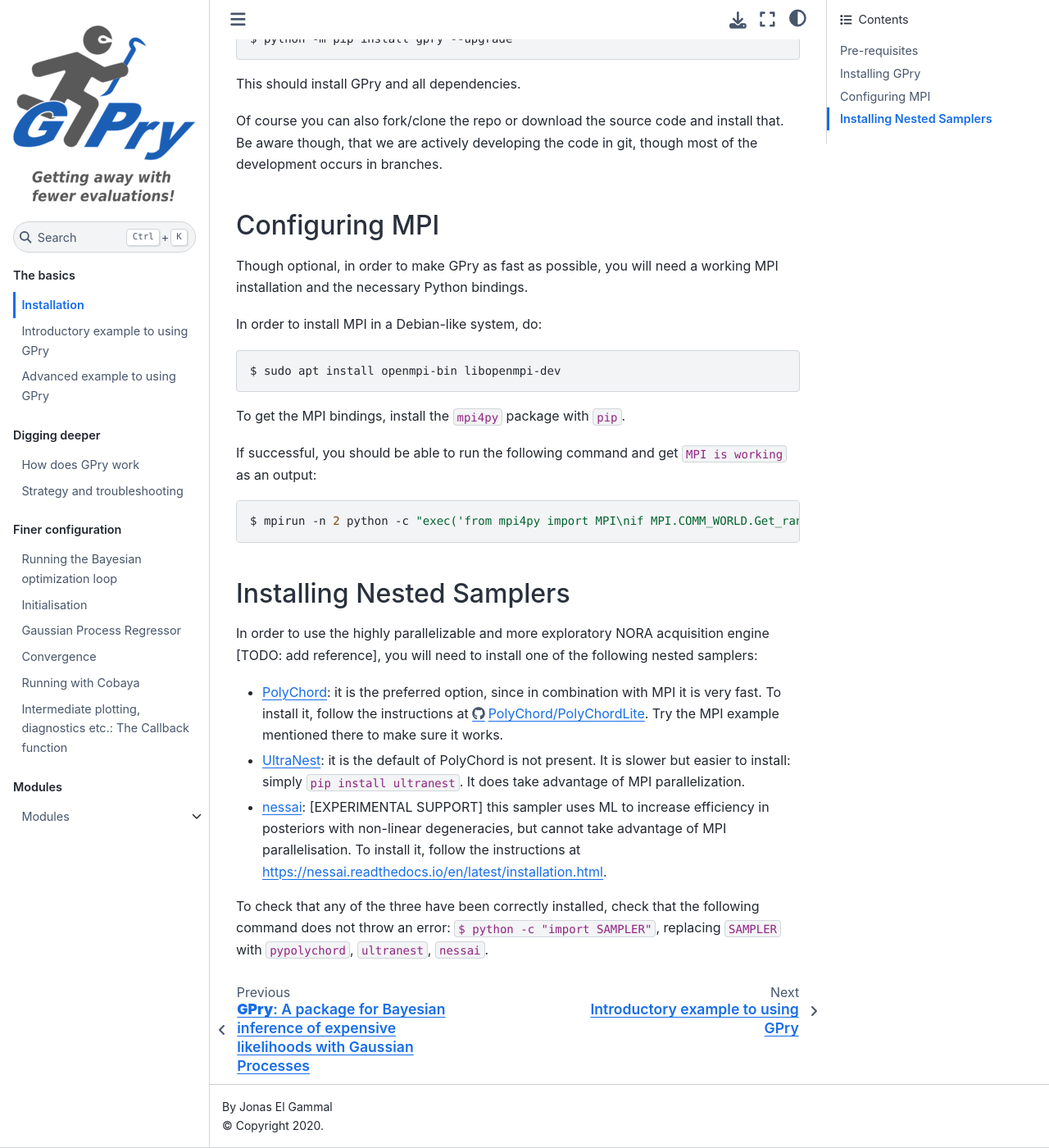
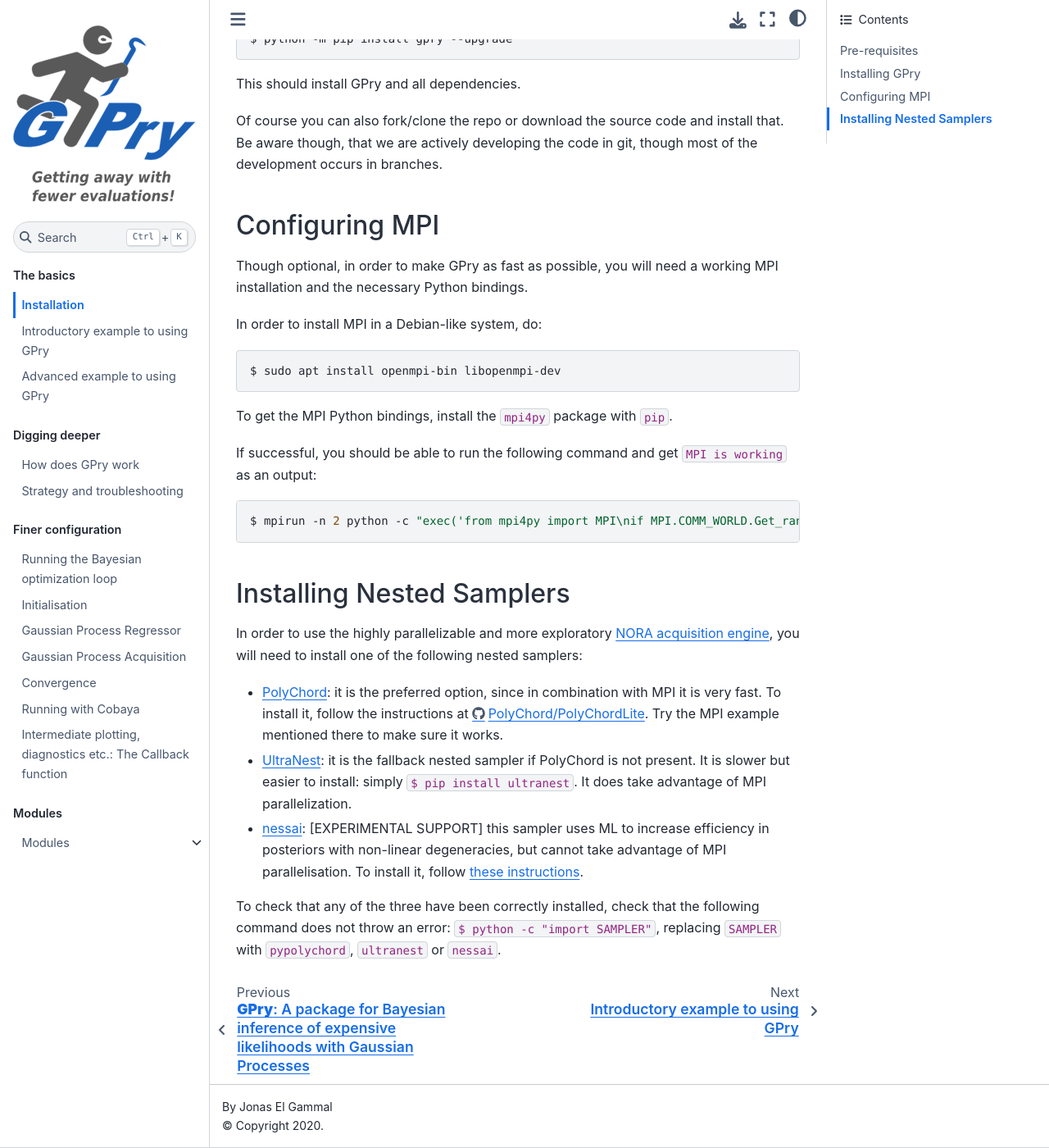
Before and after one commit to jonaselgammal/GPry, a Sphinx documentation site: the page built from doc/source/installation.rst, in a window 1280 px wide and 1400 px high, scrolled down 649 px. Shown: the whole window at 82% size. Built offline with Sphinx 7.4.7 and the Sphinx Book theme 1.1.4, drawn with Linux system fonts in a browser that asks for light colours.

Commit message:
docs: readme and install

```diff
--- a/README.rst
+++ b/README.rst
@@ -68,6 +68,7 @@ What may not work so well:
 - Highly multimodal posteriors, especially if the separation between modes is large.
 
 - Highly non-Gaussian posteriors, that would not be well modelled by orthogonal constant correlation lengths.
+
 **GPry is under active developing, in order to mitigate some of those issues, so look out for new versions!**
 
 
--- a/doc/source/index.rst
+++ b/doc/source/index.rst
@@ -25,6 +25,7 @@ Contents:
    running
    initialisation
    gpr
+   gp_acquisition
    convergence
    running_cobaya
    callback
--- a/doc/source/installation.rst
+++ b/doc/source/installation.rst
@@ -40,7 +40,7 @@ In order to install MPI in a Debian-like system, do:
 
    $ sudo apt install openmpi-bin libopenmpi-dev
 
-To get the MPI bindings, install the ``mpi4py`` package with ``pip``.
+To get the MPI Python bindings, install the ``mpi4py`` package with ``pip``.
 
 If successful, you should be able to run the following command and get ``MPI is working`` as an output:
 
@@ -52,12 +52,12 @@ If successful, you should be able to run the following command and get ``MPI is
 Installing Nested Samplers
 --------------------------
 
-In order to use the highly parallelizable and more exploratory NORA acquisition engine [TODO: add reference], you will need to install one of the following nested samplers:
+In order to use the highly parallelizable and more exploratory :ref:`NORA acquisition engine <acq_nora>`, you will need to install one of the following nested samplers:
 
 - `PolyChord <https://github.com/PolyChord/PolyChordLite>`_: it is the preferred option, since in combination with MPI it is very fast. To install it, follow the instructions at `https://github.com/PolyChord/PolyChordLite <https://github.com/PolyChord/PolyChordLite>`_. Try the MPI example mentioned there to make sure it works.
 
-- `UltraNest <https://ultranest.readthedocs.io>`_: it is the default of PolyChord is not present. It is slower but easier to install: simply ``pip install ultranest``. It does take advantage of MPI parallelization.
+- `UltraNest <https://ultranest.readthedocs.io>`_: it is the fallback nested sampler if PolyChord is not present. It is slower but easier to install: simply ``$ pip install ultranest``. It does take advantage of MPI parallelization.
 
-- `nessai <https://nessai.readthedocs.io>`_: [EXPERIMENTAL SUPPORT] this sampler uses ML to increase efficiency in posteriors with non-linear degeneracies, but cannot take advantage of MPI parallelisation. To install it, follow the instructions at `https://nessai.readthedocs.io/en/latest/installation.html <https://nessai.readthedocs.io/en/latest/installation.html>`_.
+- `nessai <https://nessai.readthedocs.io>`_: [EXPERIMENTAL SUPPORT] this sampler uses ML to increase efficiency in posteriors with non-linear degeneracies, but cannot take advantage of MPI parallelisation. To install it, follow `these instructions <https://nessai.readthedocs.io/en/latest/installation.html>`_.
 
-To check that any of the three have been correctly installed, check that the following command does not throw an error: ``$ python -c "import SAMPLER"``, replacing ``SAMPLER`` with ``pypolychord``, ``ultranest``, ``nessai``.
+To check that any of the three have been correctly installed, check that the following command does not throw an error: ``$ python -c "import SAMPLER"``, replacing ``SAMPLER`` with ``pypolychord``, ``ultranest`` or ``nessai``.
```
Also changed, not shown: other parts of README.rst (+5 -0 lines), doc/source/gp_acquisition.rst (+79 -0 lines).
